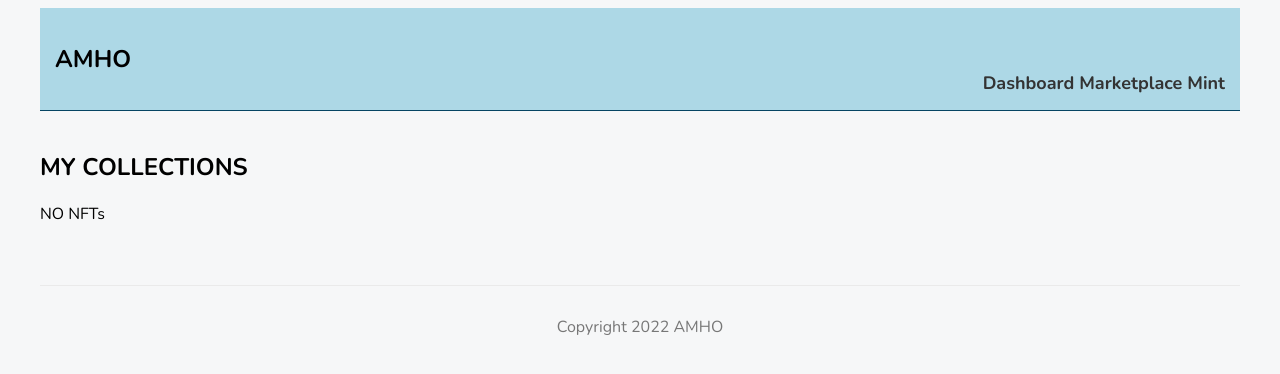
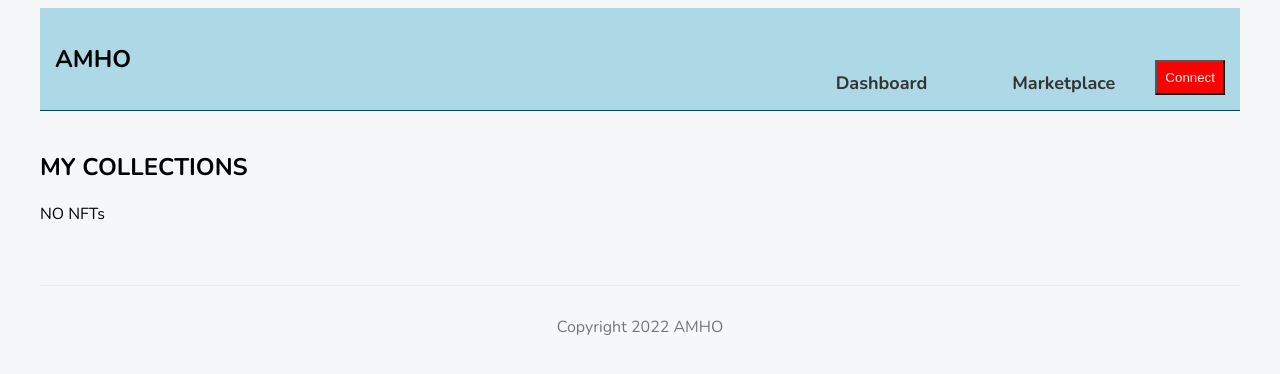
Before and after one commit to supersuperrookie/mvp, a Next.js app in the folder frontend/: page / in a window 1280 px wide. Shown: the top 374 px of the page. Built offline with nearby package versions, Linux system fonts and the light colour scheme.

Commit message:
added ConnectButton

```diff
--- a/frontend/components/Navbar.js
+++ b/frontend/components/Navbar.js
@@ -8,7 +8,9 @@ const Navbar = () => {
       </div>
       <Link href="/"><a>Dashboard</a></Link>
       <Link href="/market"><a>Marketplace</a></Link>
-      <Link href="/user"><a>Mint</a></Link>
+      <button style={{backgroundColor:'red', color: 'whitesmoke', padding: 8}}>
+          Connect
+        </button>
 
     </nav>
 );
--- a/frontend/styles/globals.css
+++ b/frontend/styles/globals.css
@@ -29,6 +29,7 @@ nav a {
   margin-left: 5px;
   font-weight: bold;
   font-size: large;
+  padding-inline: 40px;
 }
 
 nav .logo {
```
